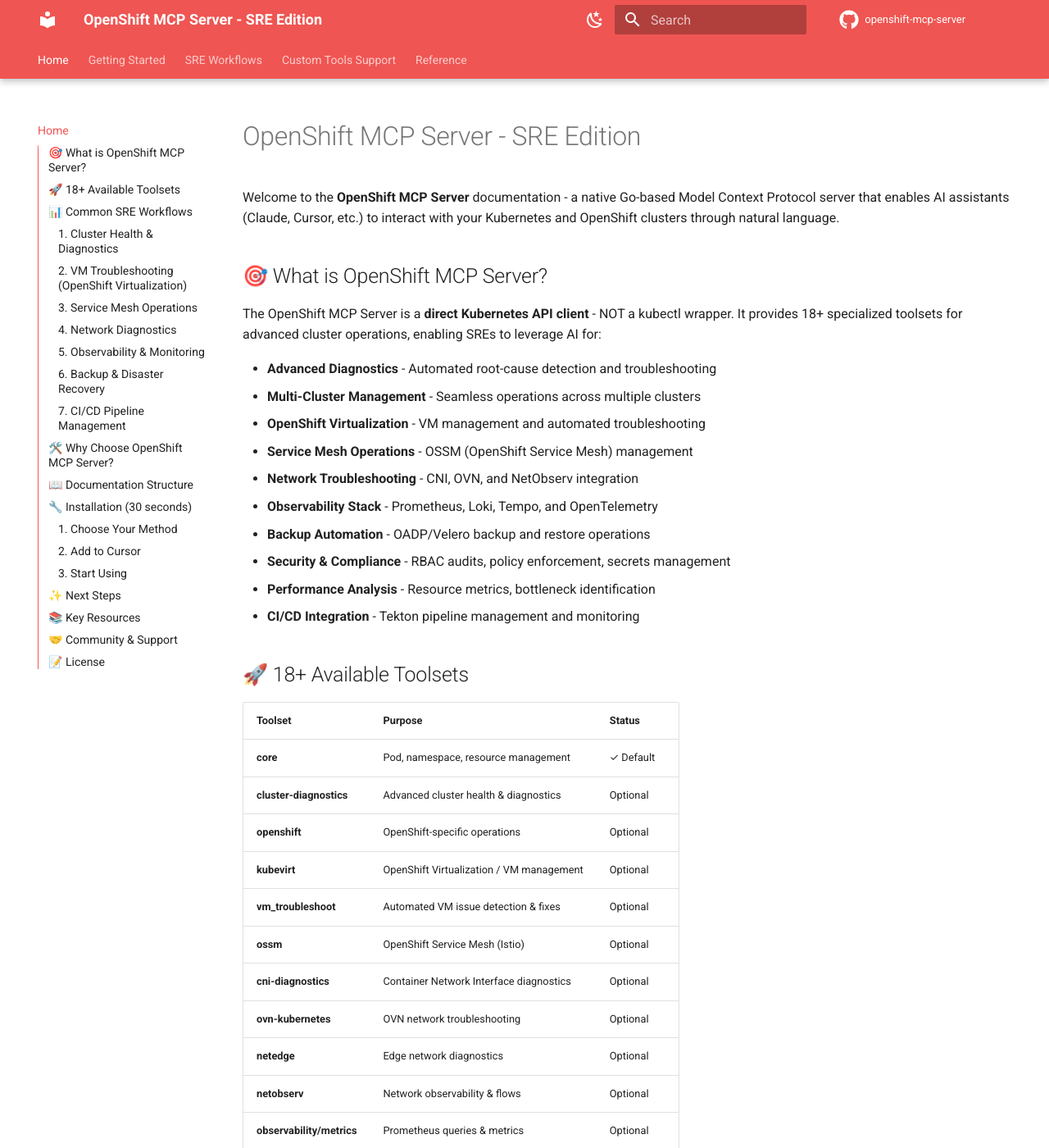
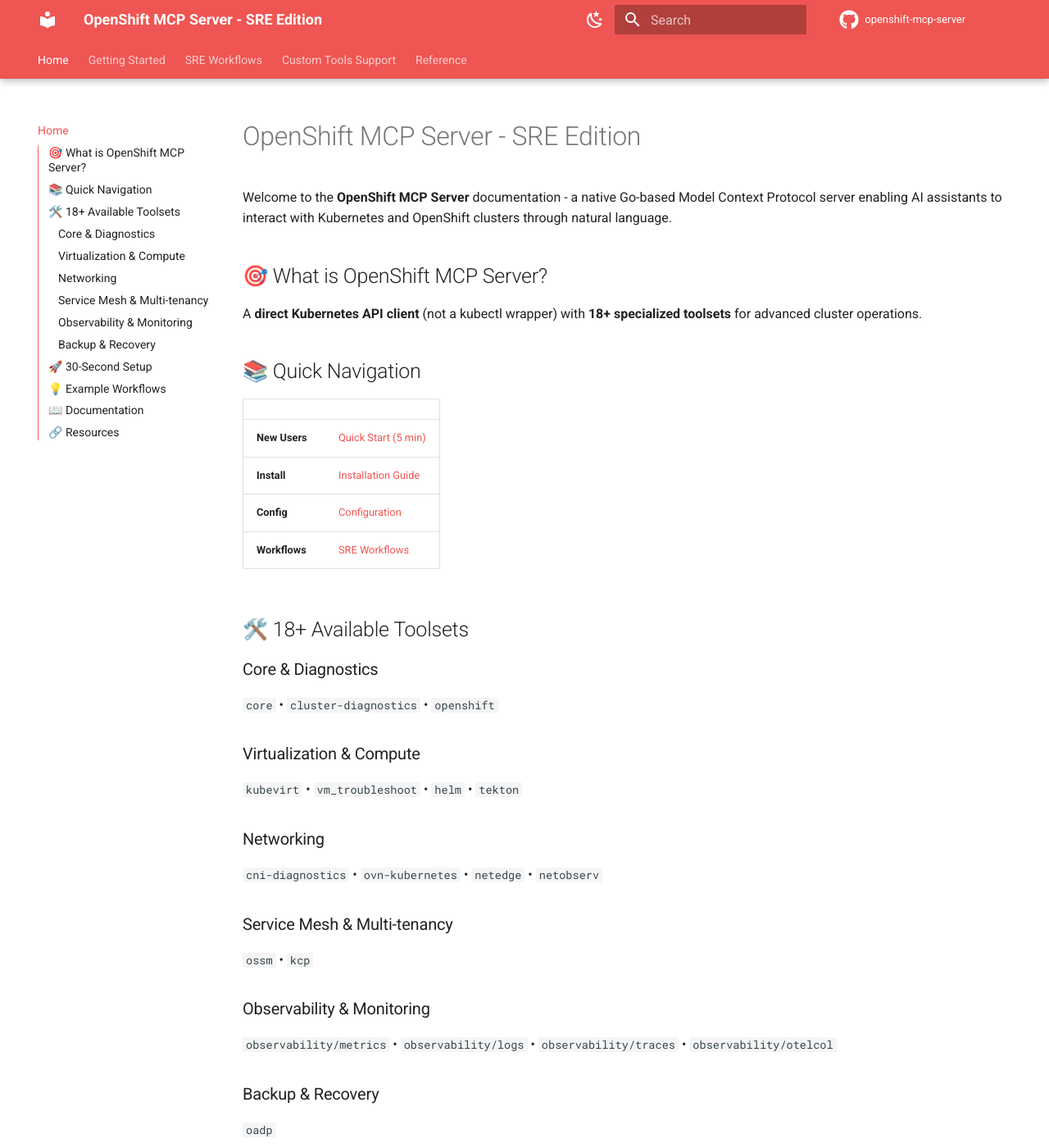
Before and after one commit to YamunadeviShanmugam/openshift-mcp-server-demo, an MkDocs documentation site: the page built from docs/index.md, in a window 1280 px wide and 1400 px high. Shown: the whole window at 82% size. Built offline with MkDocs 1.6.1 and Material for MkDocs 9.7.7, drawn with Linux system fonts in a browser that asks for light colours; comment, search, counter and statistics services are not loaded; some of the changed text lies outside the part shown.

Commit message:
Compact homepage - remove clutter, streamline menu, improve readability

````diff
--- a/docs/index.md
+++ b/docs/index.md
@@ -1,228 +1,84 @@
 # OpenShift MCP Server - SRE Edition
 
-Welcome to the **OpenShift MCP Server** documentation - a native Go-based Model Context Protocol server that enables AI assistants (Claude, Cursor, etc.) to interact with your Kubernetes and OpenShift clusters through natural language.
+Welcome to the **OpenShift MCP Server** documentation - a native Go-based Model Context Protocol server enabling AI assistants to interact with Kubernetes and OpenShift clusters through natural language.
 
 ## 🎯 What is OpenShift MCP Server?
 
-The OpenShift MCP Server is a **direct Kubernetes API client** - NOT a kubectl wrapper. It provides 18+ specialized toolsets for advanced cluster operations, enabling SREs to leverage AI for:
+A **direct Kubernetes API client** (not a kubectl wrapper) with **18+ specialized toolsets** for advanced cluster operations.
 
-- **Advanced Diagnostics** - Automated root-cause detection and troubleshooting
-- **Multi-Cluster Management** - Seamless operations across multiple clusters
-- **OpenShift Virtualization** - VM management and automated troubleshooting
-- **Service Mesh Operations** - OSSM (OpenShift Service Mesh) management
-- **Network Troubleshooting** - CNI, OVN, and NetObserv integration
-- **Observability Stack** - Prometheus, Loki, Tempo, and OpenTelemetry
-- **Backup Automation** - OADP/Velero backup and restore operations
-- **Security & Compliance** - RBAC audits, policy enforcement, secrets management
-- **Performance Analysis** - Resource metrics, bottleneck identification
-- **CI/CD Integration** - Tekton pipeline management and monitoring
+## 📚 Quick Navigation
 
-## 🚀 18+ Available Toolsets
+| | |
+|---|---|
+| **New Users** | [Quick Start (5 min)](getting-started/quickstart.md) |
+| **Install** | [Installation Guide](getting-started/installation.md) |
+| **Config** | [Configuration](getting-started/configuration.md) |
+| **Workflows** | [SRE Workflows](workflows/cluster-health.md) |
 
-| Toolset | Purpose | Status |
-|---------|---------|--------|
-| **core** | Pod, namespace, resource management | ✓ Default |
-| **cluster-diagnostics** | Advanced cluster health & diagnostics | Optional |
-| **openshift** | OpenShift-specific operations | Optional |
-| **kubevirt** | OpenShift Virtualization / VM management | Optional |
-| **vm_troubleshoot** | Automated VM issue detection & fixes | Optional |
-| **ossm** | OpenShift Service Mesh (Istio) | Optional |
-| **cni-diagnostics** | Container Network Interface diagnostics | Optional |
-| **ovn-kubernetes** | OVN network troubleshooting | Optional |
-| **netedge** | Edge network diagnostics | Optional |
-| **netobserv** | Network observability & flows | Optional |
-| **observability/metrics** | Prometheus queries & metrics | Optional |
-| **observability/logs** | Loki log queries | Optional |
-| **observability/traces** | Distributed tracing (Tempo) | Optional |
-| **observability/otelcol** | OpenTelemetry Collector config | Optional |
-| **oadp** | Velero backup/restore automation | Optional |
-| **helm** | Helm chart management | Optional |
-| **tekton** | Tekton pipeline management | Optional |
-| **kcp** | KCP workspaces & multi-tenancy | Optional |
+## 🛠️ 18+ Available Toolsets
 
-## 📊 Common SRE Workflows
+### Core & Diagnostics
+`core` • `cluster-diagnostics` • `openshift`
 
-### 1. Cluster Health & Diagnostics
+### Virtualization & Compute
+`kubevirt` • `vm_troubleshoot` • `helm` • `tekton`
 
-```
-"Show me cluster health status, node resource usage, and any pods in error states"
+### Networking
+`cni-diagnostics` • `ovn-kubernetes` • `netedge` • `netobserv`
+
+### Service Mesh & Multi-tenancy
+`ossm` • `kcp`
+
+### Observability & Monitoring
+`observability/metrics` • `observability/logs` • `observability/traces` • `observability/otelcol`
+
+### Backup & Recovery
+`oadp`
+
+## 🚀 30-Second Setup
+
+```bash
+# Install
+npx -y openshift-mcp-server@latest
+
+# Add to Cursor (~/.cursor/mcp.json)
+{
+  "openshift-mcp-server": {
+    "command": "npx",
+    "args": ["-y", "openshift-mcp-server@latest"],
+    "env": {"KUBECONFIG": "~/.kube/config"}
+  }
+}
+
+# Use in Cursor
+"Show me cluster health and any pods in error state"
 ```
 
-Available toolsets: `cluster-diagnostics`, `core`, `observability/metrics`
+## 💡 Example Workflows
 
-### 2. VM Troubleshooting (OpenShift Virtualization)
+**Cluster Health**: "How is my cluster? Show nodes, pod status, and resource usage"
 
-```
-"Why is my VM stuck in Provisioning state? Show me the issue and how to fix it"
-```
+**VM Troubleshooting**: "Why is my VM stuck in Provisioning? How do I fix it?"
 
-Available toolsets: `kubevirt`, `vm_troubleshoot`
+**Network Diagnostics**: "Diagnose connectivity issues between namespaces"
 
-### 3. Service Mesh Operations
+**Observability**: "Show me Prometheus metrics and Loki logs for errors"
 
-```
-"Deploy a VirtualService with traffic routing for my application"
-```
+**Backup**: "Create a backup of my database namespace using OADP"
 
-Available toolsets: `ossm`, `openshift`
+## 📖 Documentation
 
-### 4. Network Diagnostics
+- [Getting Started](getting-started/quickstart.md) - Quick Start & Installation
+- [SRE Workflows](workflows/cluster-health.md) - 7 workflow guides
+- [Custom Tools Support](advanced/multi-cluster.md) - Multi-cluster, API, Security
+- [Reference](reference/toolsets.md) - Toolsets, Config, Troubleshooting
 
-```
-"Diagnose network connectivity issues between pods in different namespaces"
-```
+## 🔗 Resources
 
-Available toolsets: `cni-diagnostics`, `ovn-kubernetes`, `netobserv`
-
-### 5. Observability & Monitoring
-
-```
-"Query Prometheus for CPU usage, show Loki logs for errors, and trace requests through Tempo"
-```
-
-Available toolsets: `observability/metrics`, `observability/logs`, `observability/traces`
-
-### 6. Backup & Disaster Recovery
-
-```
-"Create a backup of my database namespace using OADP and verify it's restorable"
-```
-
-Available toolsets: `oadp`, `core`
-
-### 7. CI/CD Pipeline Management
-
-```
-"Show me all Tekton pipelines and their recent runs"
-```
-
-Available toolsets: `tekton`
-
-## 🛠️ Why Choose OpenShift MCP Server?
-
-| Feature | OpenShift MCP | kubectl wrapper |
-|---------|---------------|-----------------|
-| Native Implementation | ✓ Direct Kubernetes API | ✗ Shell commands |
-| Toolsets | ✓ 18+ specialized | ✗ Limited |
-| Multi-Cluster | ✓ Built-in | ✗ Context switching |
-| VM Management | ✓ Full KubeVirt support | ✗ Not available |
-| Service Mesh | ✓ OSSM integration | ✗ Not available |
-| Network Tools | ✓ Advanced diagnostics | ✗ Basic only |
-| Observability | ✓ Full stack (Prometheus, Loki, Tempo, OTEL) | ✗ Partial |
-| Backup Automation | ✓ OADP integration | ✗ Not available |
-| No Dependencies | ✓ Single binary | ✗ Requires kubectl, helm, etc. |
-| Performance | ✓ Direct API calls | ✗ Shell overhead |
-
-## 📖 Documentation Structure
-
-```
-📚 Documentation
-├── Getting Started
-│   ├── Quick Start (5 minutes)
-│   ├── Installation (Multiple methods)
-│   ├── Configuration (Toolsets & features)
-│   └── Cursor Integration (IDE setup)
-│
-├── SRE Workflows (Tab-based)
-│   ├── Cluster Health Monitoring
-│   ├── Troubleshooting & Debugging
-│   ├── Security & Compliance
-│   ├── Performance Tuning
-│   ├── Disaster Recovery
-│   ├── Observability Setup
-│   └── Incident Response
-│
-├── Custom Tools Support
-│   ├── Multi-Cluster Management
-│   ├── Custom Toolsets
-│   ├── API Reference
-│   └── Security Best Practices
-│
-└── Reference
-    ├── Toolsets Guide (All 18+ toolsets)
-    ├── Configuration Reference
-    ├── Troubleshooting
-    └── FAQ
-```
-
-## 🔧 Installation (30 seconds)
-
-### 1. Choose Your Method
-
-=== "npm (Recommended)"
-
-```bash
-npx -y openshift-mcp-server@latest --toolsets core,openshift,cluster-diagnostics,helm,oadp,kubevirt,observability/metrics,observability/logs
-```
-
-=== "Native Binary"
-
-```bash
-wget https://github.com/openshift/openshift-mcp-server/releases/download/v1.0.0/openshift-mcp-server-linux-x86_64
-chmod +x openshift-mcp-server-linux-x86_64
-./openshift-mcp-server-linux-x86_64 --toolsets core,openshift,cluster-diagnostics
-```
-
-=== "Docker"
-
-```bash
-docker run -v ~/.kube/config:/kubeconfig:ro \
-  -e KUBECONFIG=/kubeconfig \
-  -p 8080:8080 \
-  ghcr.io/openshift/openshift-mcp-server:latest \
-  --port 8080 --toolsets core,openshift
-```
-
-### 2. Add to Cursor
-
-Edit `~/.cursor/mcp.json`:
-
-```json
-{
-  "mcpServers": {
-    "openshift-mcp-server": {
-      "command": "npx",
-      "args": ["-y", "openshift-mcp-server@latest"],
-      "env": {
-        "KUBECONFIG": "~/.kube/config"
-      }
-    }
-  }
-}
-```
-
-### 3. Start Using
-
-Ask Cursor: **"Show me cluster health and any pods in error state"**
-
-Or: **"Troubleshoot why my VM is stuck in Provisioning state"**
-
-## ✨ Next Steps
-
-* **New to OpenShift MCP?** Start with [Quick Start Guide](getting-started/quickstart.md)
-* **Need to debug?** Check [Troubleshooting Workflows](workflows/troubleshooting.md)
-* **Manage VMs?** See [Virtualization Guide](custom-tools-support/kubevirt-guide.md)
-* **Monitor cluster?** Review [Observability Setup](workflows/observability.md)
-* **Production setup?** Read [Security Best Practices](custom-tools-support/security.md)
-
-## 📚 Key Resources
-
-- **Official Repository**: [openshift/openshift-mcp-server](https://github.com/openshift/openshift-mcp-server)
-- **Full Documentation**: [GitHub Docs](https://github.com/openshift/openshift-mcp-server/tree/main/docs)
-- **Kubernetes MCP Base**: [containers/kubernetes-mcp-server](https://github.com/containers/kubernetes-mcp-server)
-- **Community & Support**: [GitHub Issues](https://github.com/openshift/openshift-mcp-server/issues)
-
-## 🤝 Community & Support
-
-* **GitHub Issues**: Report bugs or suggest features
-* **Discussions**: Ask questions and share knowledge
-* **Documentation**: Official GitHub Repo
-* **Community**: Active contributors and SREs
-
-## 📝 License
-
-This documentation and OpenShift MCP Server are licensed under the Apache License 2.0.
+- **Repository**: [openshift/openshift-mcp-server](https://github.com/openshift/openshift-mcp-server)
+- **Docs**: [GitHub Docs](https://github.com/openshift/openshift-mcp-server/tree/main/docs)
+- **Issues**: [GitHub Issues](https://github.com/openshift/openshift-mcp-server/issues)
 
 ---
 
-**Ready to get started?** → [Quick Start Guide](getting-started/quickstart.md)
+[→ Quick Start Guide](getting-started/quickstart.md)
````
